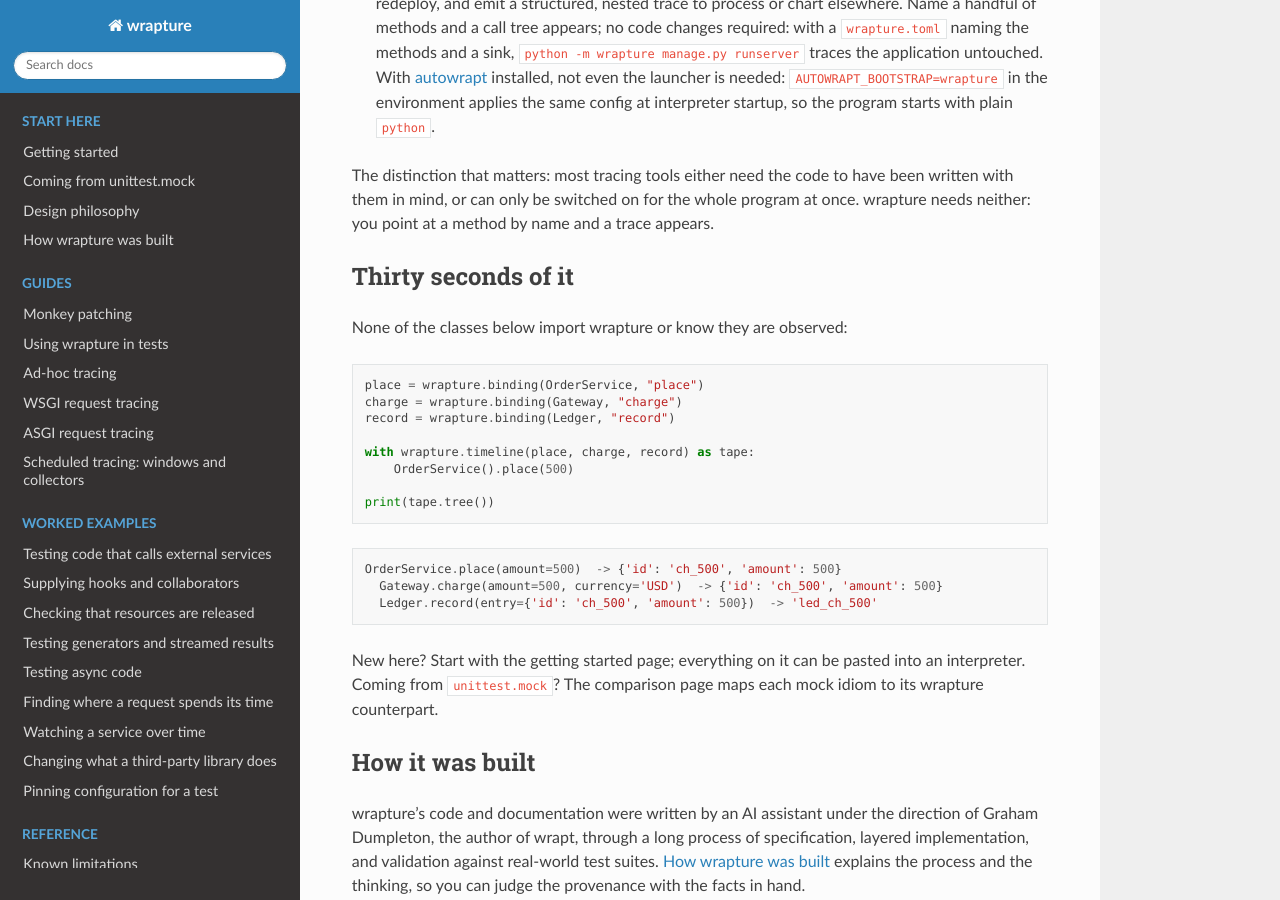
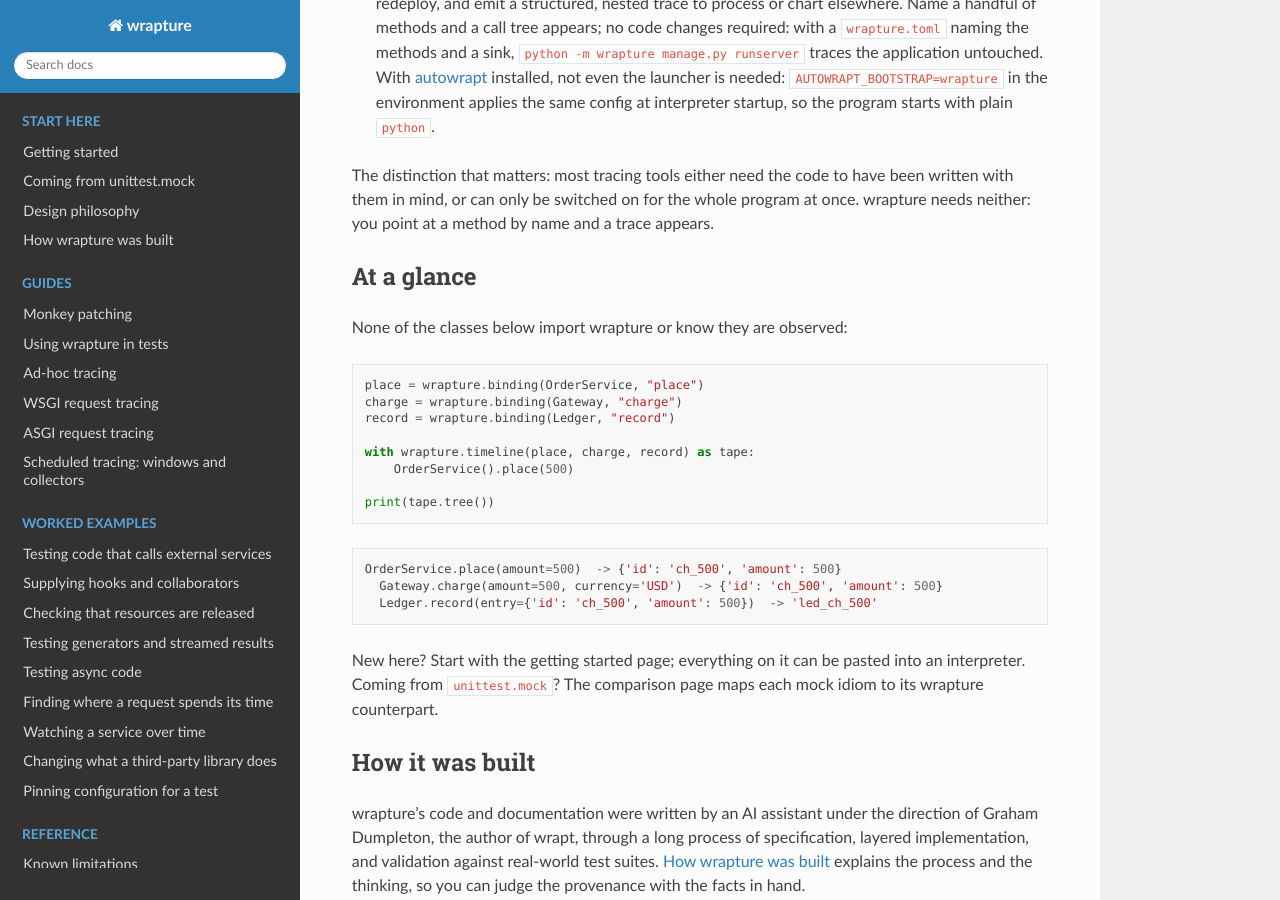
Before and after one commit to GrahamDumpleton/wrapture, a Sphinx documentation site: the page built from docs/index.md, in a window 1280 px wide and 900 px high, scrolled down 881 px. Built offline with Sphinx 7.4.7 and the Read the Docs theme 3.1.0, drawn with Linux system fonts in a browser that asks for light colours.

Commit message:
Retitle the quick demo section to 'At a glance'.

```diff
--- a/docs/index.md
+++ b/docs/index.md
@@ -52,7 +52,7 @@
 whole program at once. wrapture needs neither: you point at a method by
 name and a trace appears.
 
-## Thirty seconds of it
+## At a glance
 
 None of the classes below import wrapture or know they are observed:
 
```
Also changed, not shown: README.md (+1 -1 lines).
